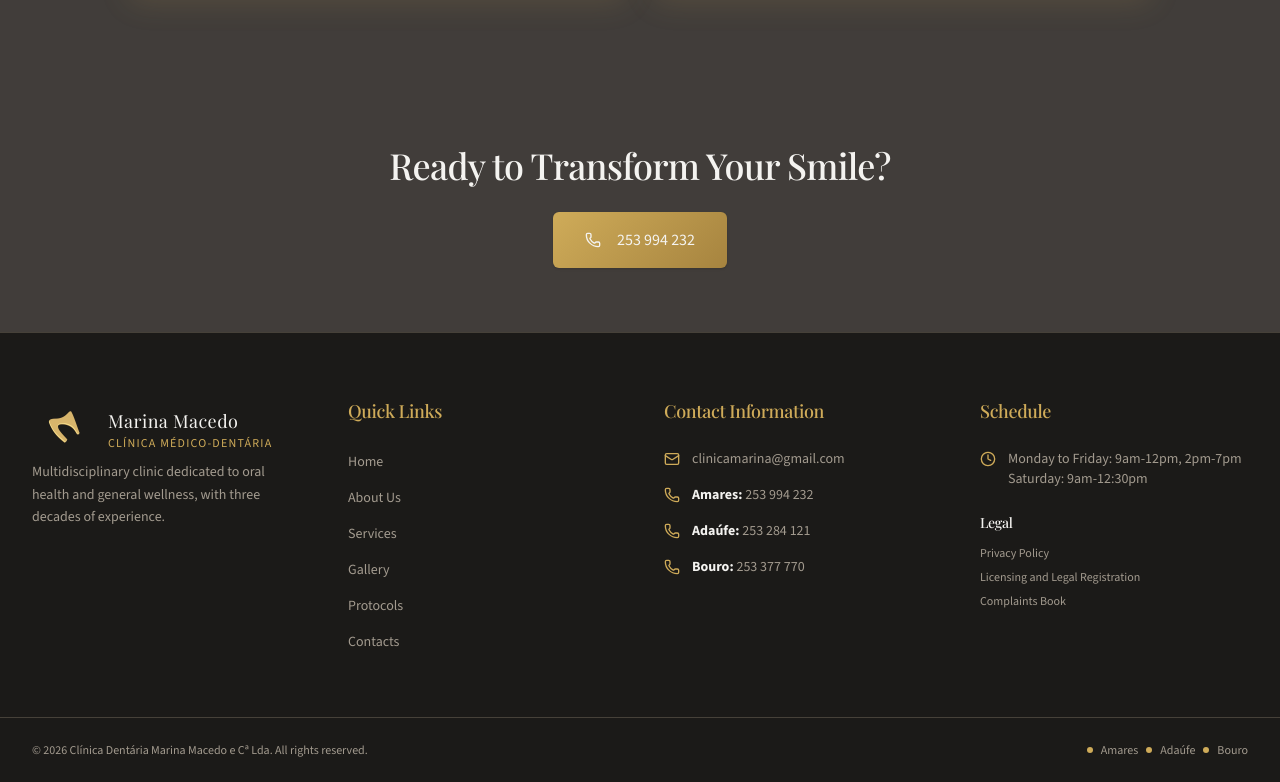
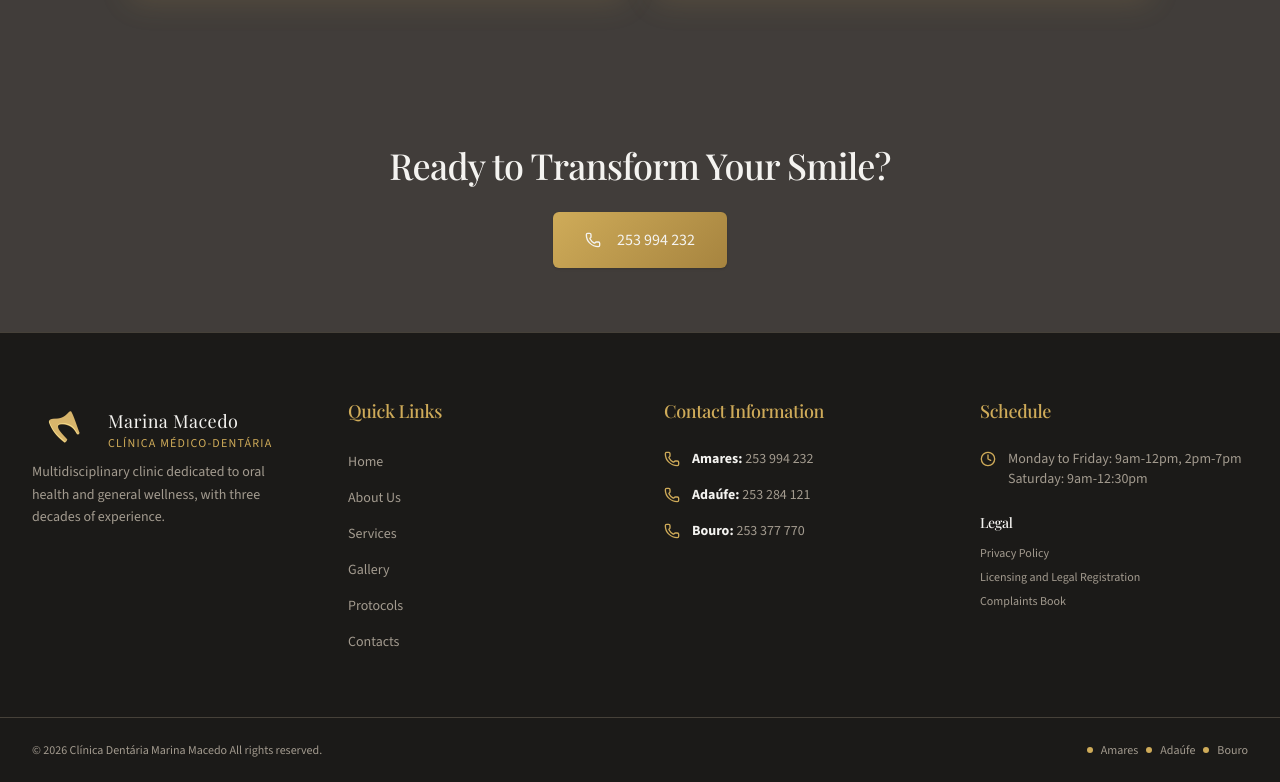
Before and after one commit to triava7/MarinaMacedo, a React (Create React App) app: page /#/services/implantology in a window 1280 px wide. Shown: the part 3359-4141 px from the top of the page. Built offline with nearby package versions, Linux system fonts and the light colour scheme; a web font is replaced by a local one.

Commit message:
last changes 2.0

```diff
--- a/src/components/layout/Footer.jsx
+++ b/src/components/layout/Footer.jsx
@@ -83,15 +83,6 @@ const Footer = () => {
           <div>
             <h4 className="text-primary font-serif text-lg mb-6">{t('contacts.info.title')}</h4>
             <ul className="space-y-4">
-              <li>
-                <a
-                  href="mailto:clinicamarina@gmail.com"
-                  className="flex items-center gap-3 text-muted-foreground text-sm hover:text-primary transition-colors duration-300"
-                >
-                  <Mail className="w-4 h-4 text-primary" />
-                  clinicamarina@gmail.com
-                </a>
-              </li>
               {locations.map((loc) => (
                 <li key={loc.name}>
                   <a
@@ -148,7 +139,7 @@ const Footer = () => {
       <div className="border-t border-border">
         <div className="container-luxury py-6 flex flex-col sm:flex-row items-center justify-between gap-4">
           <p className="text-muted-foreground text-xs">
-            © {currentYear} Clínica Dentária Marina Macedo e Cª Lda. {t('footer.rights')}
+            © {currentYear} Clínica Dentária Marina Macedo {t('footer.rights')}
           </p>
           <div className="flex items-center gap-2">
             <div className="w-1.5 h-1.5 rounded-full bg-primary" />
```
Also changed, not shown: src/pages/ServiceDetailPage.jsx (line endings or trailing spaces).
